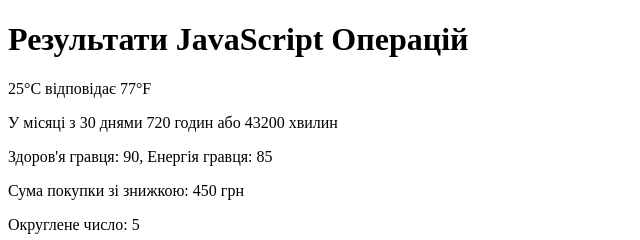
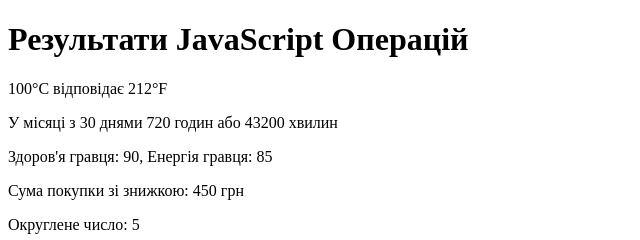
Before and after one commit to Alex20121/gta, a plain HTML site: page index.html in a window 1280 px wide. Shown: the top 240 px of the page, 0-640 px from the left. Drawn offline with Linux system fonts and the light colour scheme.

Commit message:
Update index.html

```diff
--- a/index.html
+++ b/index.html
@@ -19,7 +19,7 @@
 </html>
 <script>
 // Ваш JavaScript код тут
-let celsius = 25;
+let celsius = 100;
 let fahrenheit = celsius * 9/5 + 32;
 document.getElementById("temperature").textContent = `${celsius}°C відповідає ${fahrenheit}°F`;
 
```
